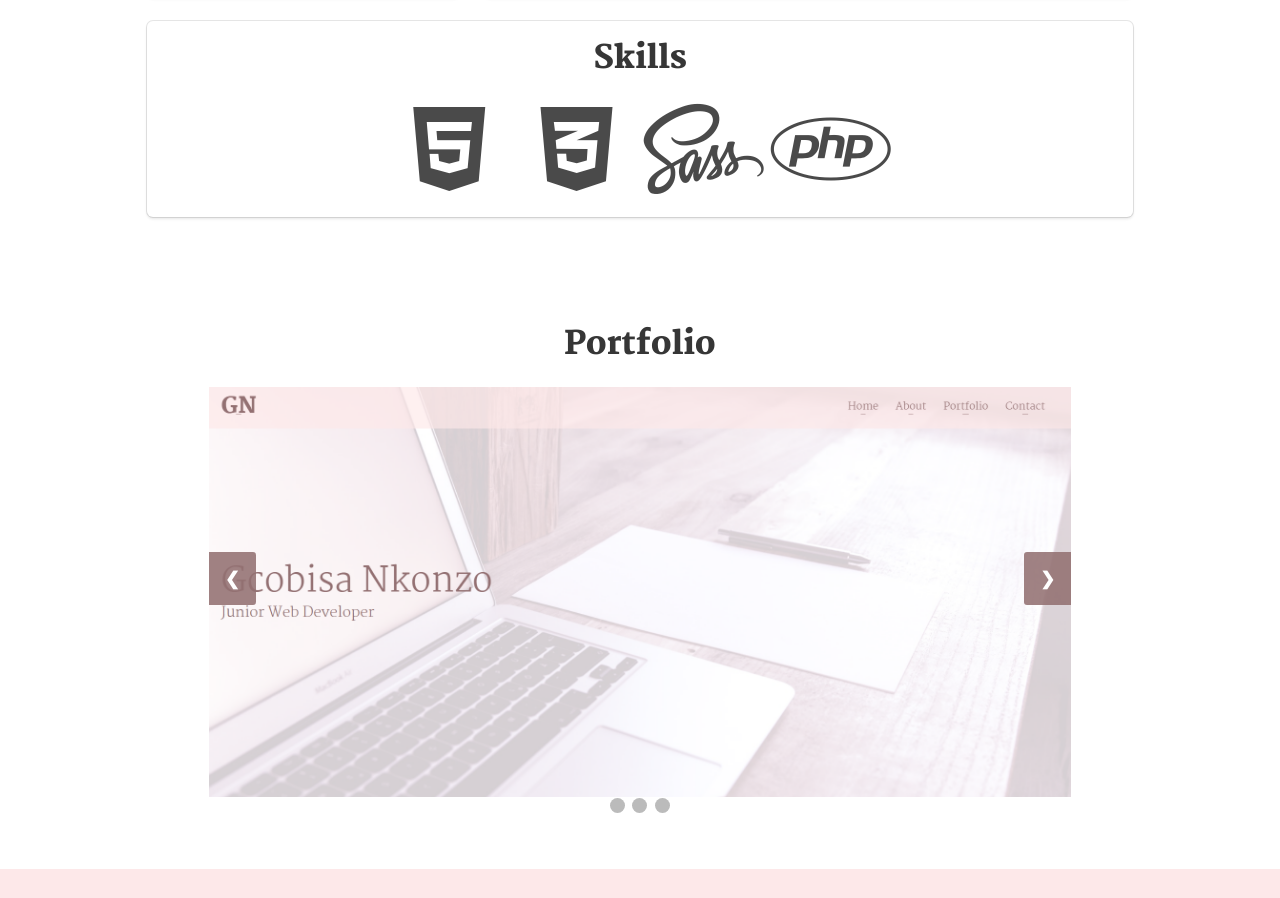
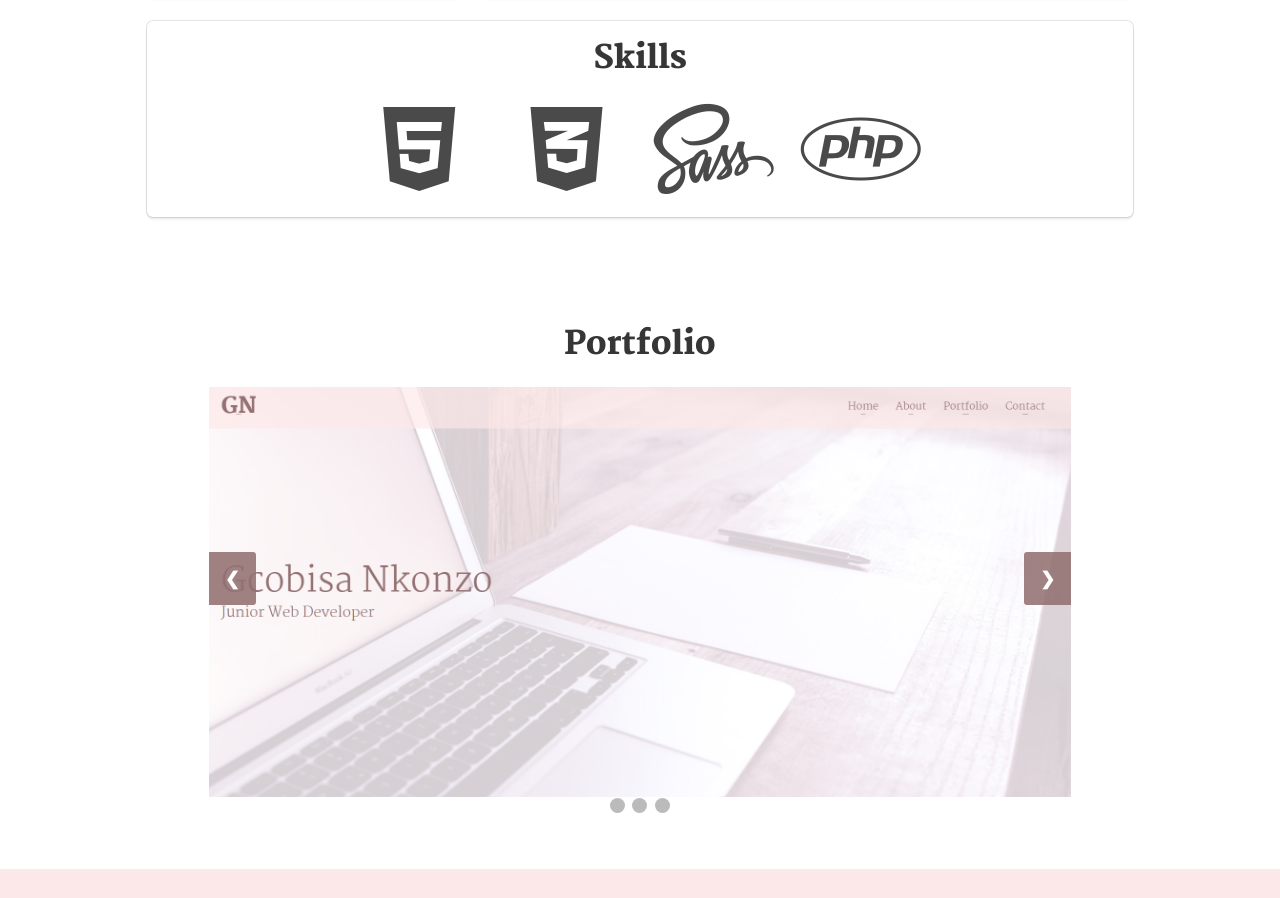
Before and after one commit to GeeNkonzo/online-cv, a plain HTML site: page index.html in a window 1280 px wide. Shown: the part 1535-2433 px from the top of the page. Drawn offline with Linux system fonts and the light colour scheme.

Commit message:
added margin spacing between icons

```diff
--- a/css/styles.css
+++ b/css/styles.css
@@ -169,6 +169,9 @@ body {
       text-align: center;
   }
 
+  .fa-3x {
+      margin: auto 10px;
+  }
 
 .footer {
     color: #937072;
```
